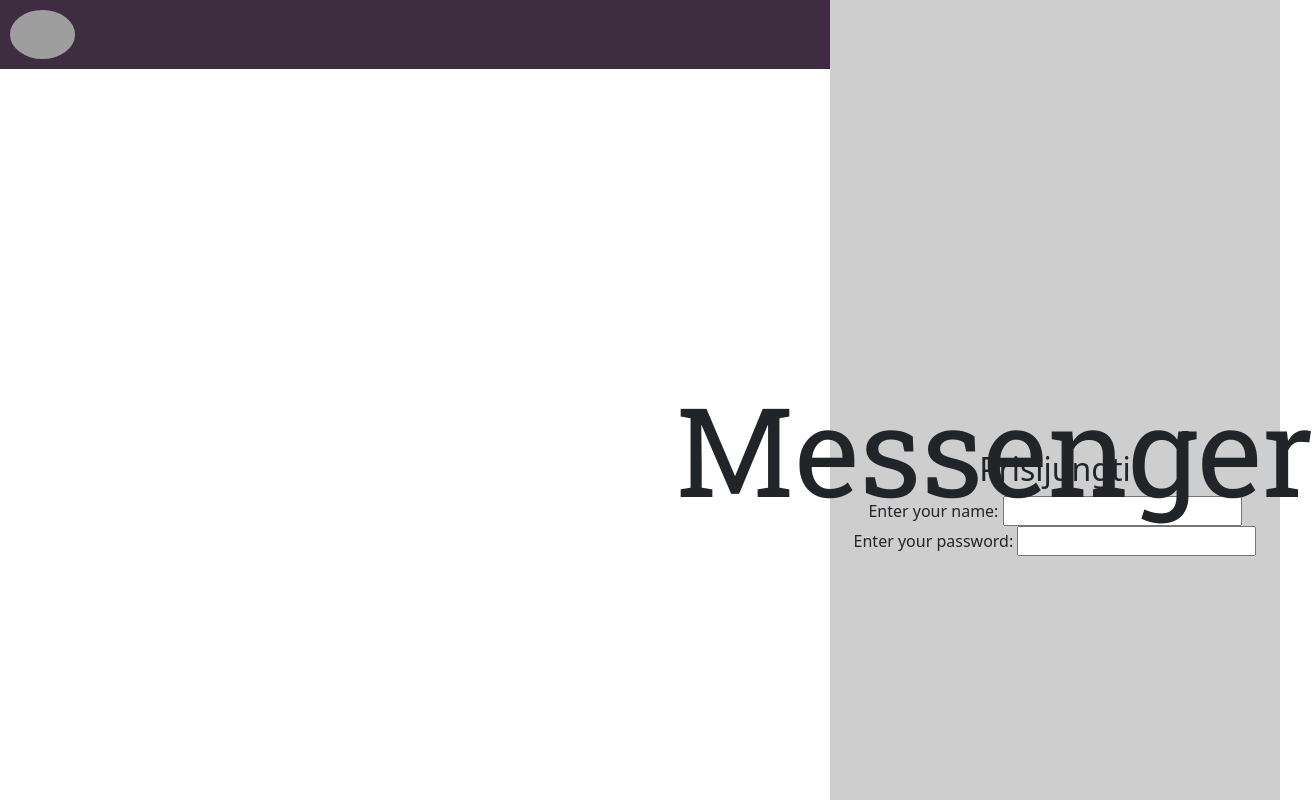
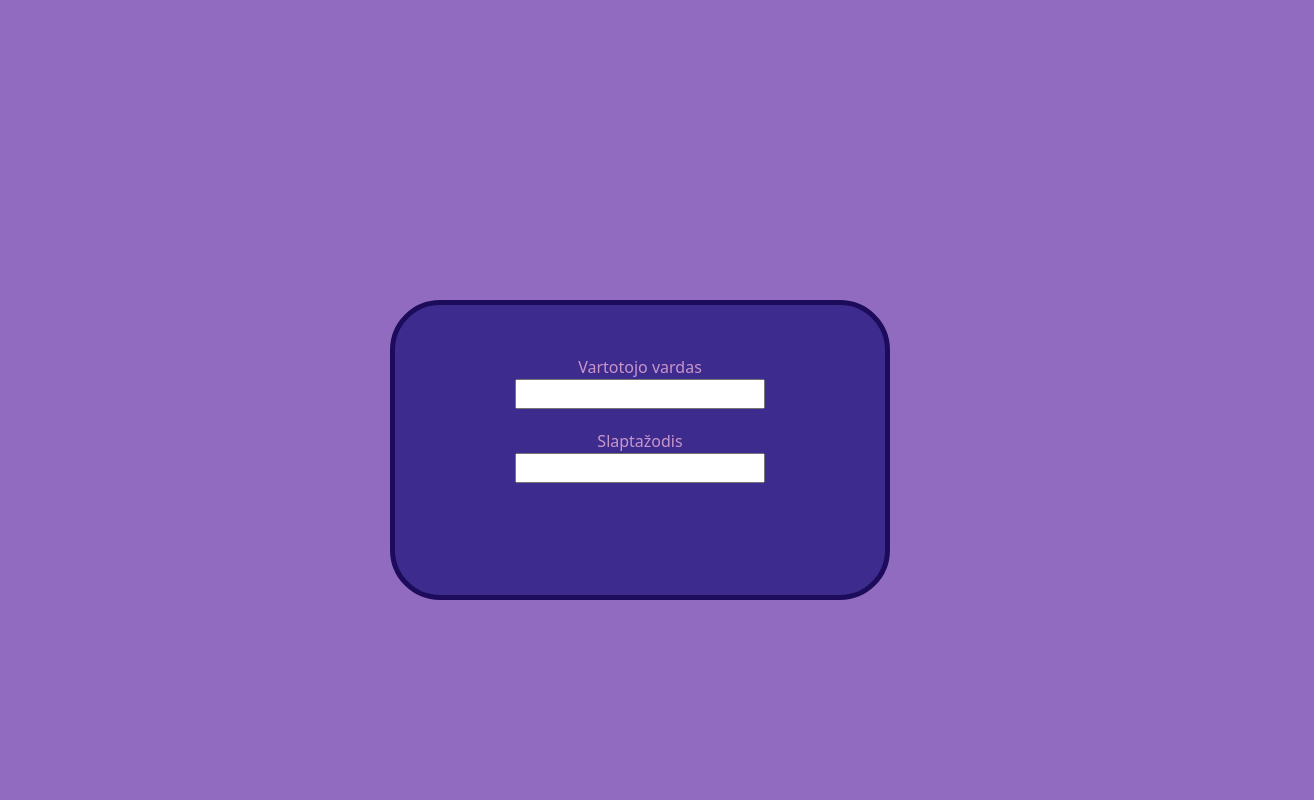
Before and after one commit to martin506/Langai-10---MESSENGER, a website: page index.html in a window 1280 px wide. Shown: the whole page, 1314 px wide, since content can reach past the window. Drawn offline with nearby package versions, Linux system fonts and the light colour scheme; grey boxes are pictures that could not be loaded.

Commit message:
we redid frontend
paulius redidas

```diff
--- a/index.html
+++ b/index.html
@@ -1,7 +1,9 @@
 <!doctype html>
 <html lang="en">
+
 <head>
-    <link href="https://cdn.jsdelivr.net/npm/bootstrap@5.1.1/dist/css/bootstrap.min.css" rel="stylesheet" integrity="sha384-F3w7mX95PdgyTmZZMECAngseQB83DfGTowi0iMjiWaeVhAn4FJkqJByhZMI3AhiU" crossorigin="anonymous">
+  <link href="https://cdn.jsdelivr.net/npm/bootstrap@5.1.1/dist/css/bootstrap.min.css" rel="stylesheet"
+    integrity="sha384-F3w7mX95PdgyTmZZMECAngseQB83DfGTowi0iMjiWaeVhAn4FJkqJByhZMI3AhiU" crossorigin="anonymous">
   <link rel="stylesheet" href="styles.css">
   <!-- Required meta tags -->
   <meta charset="utf-8">
@@ -9,39 +11,30 @@
 
   <link rel="preconnect" href="https://fonts.googleapis.com">
   <link rel="preconnect" href="https://fonts.gstatic.com" crossorigin>
-    <link href="https://fonts.googleapis.com/css2?family=Montserrat:wght@300&family=Roboto+Slab&display=swap" rel="stylesheet">
+  <link href="https://fonts.googleapis.com/css2?family=Montserrat:wght@300&family=Roboto+Slab&display=swap"
+    rel="stylesheet">
 
   <!-- Bootstrap CSS -->
 
-    <title>Messenger</title>
+  <title>Messenger-10</title>
 </head>
 <body>
-    <div class = "navigation-bar row">
-        <div class = "col-md-7">
-          <img class= "logo" src="https://dhq0pwhcpqnie.cloudfront.net/company/vilniaus-licejus.png" alt="licejus-img">
+  <div class="signIn">
+    <form action="">
+      <div class="userName">
+        <label for="">Vartotojo vardas</label>
+        <br>
+        <input class="penis" type="text">
       </div>
-        <!--
-        <label class = "col-md-2 nameLabel" for="name">Enter your name: </label>
-        <input class = "col-md-3 nameInput" type="text" name="name" id="name" required>
-        <label class = "col-md-2 nameLabel1" for="name">Enter your password: </label>
-        <input class = "col-md-3 nameInput1" type="password" name="name" id="name" required>
-        -->
+      <div class="userPassword">
+        <label for="">Slaptažodis</label>
+        <br>
+        <input class="penis" type="password">
       </div>
-    <div class="signIn">
-      <h2 class="signinName">Prisijungti</h2>
-      <form action="">
-        <div class = "nameForm">
-          <label class="labelName" for="name">Enter your name: </label>
-          <input class="nameInput" type="text">
   </div>
-        <div class="passwordForm">
-          <label class="passwordName" for="name">Enter your password: </label>
-          <input class="passwordInput" type="password">
-        </div>
-      </form>
-    </div>
-    <div>
-        <h1 class= "pavadinimas"> Messenger </h1>
-    </div>
+
+
+
 </body>
+
 </html>
--- a/styles.css
+++ b/styles.css
@@ -1,49 +1,30 @@
-body {
-    overflow-x: hidden;
+.userName {
+    margin: 20px auto 20px auto;
+    text-align: center;
+    padding-top: 30px;
+    color: #C996CC;
 }
 
-div{
-    padding: 0;
+body{
+    background-color: #916BBF;
 }
 
-.logo{
-    width: 65px;
-    margin: 10px;
-    padding: 0;
-    border-radius: 50%;
+.signIn{
+    width: 500px;
+    height:300px;
+    margin: 300px auto 0 auto;
+    background-color: #3D2C8D;
+    border-radius: 50px;
+    border-style: solid;
+    border-width: 5px;
+    border-color: #1C0C5B;
 }
 
-.pavadinimas{
-    position: absolute;
-    font-size: 124px;
-    font-family: 'Roboto Slab', serif;
-    top: 375px;
-    left: 675px;
+.userPassword{
+    text-align: center;
+    color: #C996CC;
 }
 
-.navigation-bar {
-    background-color: #3E2C41;
-    position: absolute;
-    width: 85%;
+.penis{
+    width: 250px;
 }
-
-.signIn {
-    background-color: rgb(206, 206, 206);
-    height: 100%;
-    width: 450px;
-    position: absolute;
-    right: 0;
-    padding-top: 450px;
-}
-
-.signinName{
-    text-align: center;
-}
-
-.nameForm{
-    text-align: center;
-}
-
-.passwordForm{
-    text-align: center;
-}
```
Lines whose indentation alone changed are shown as unchanged.
